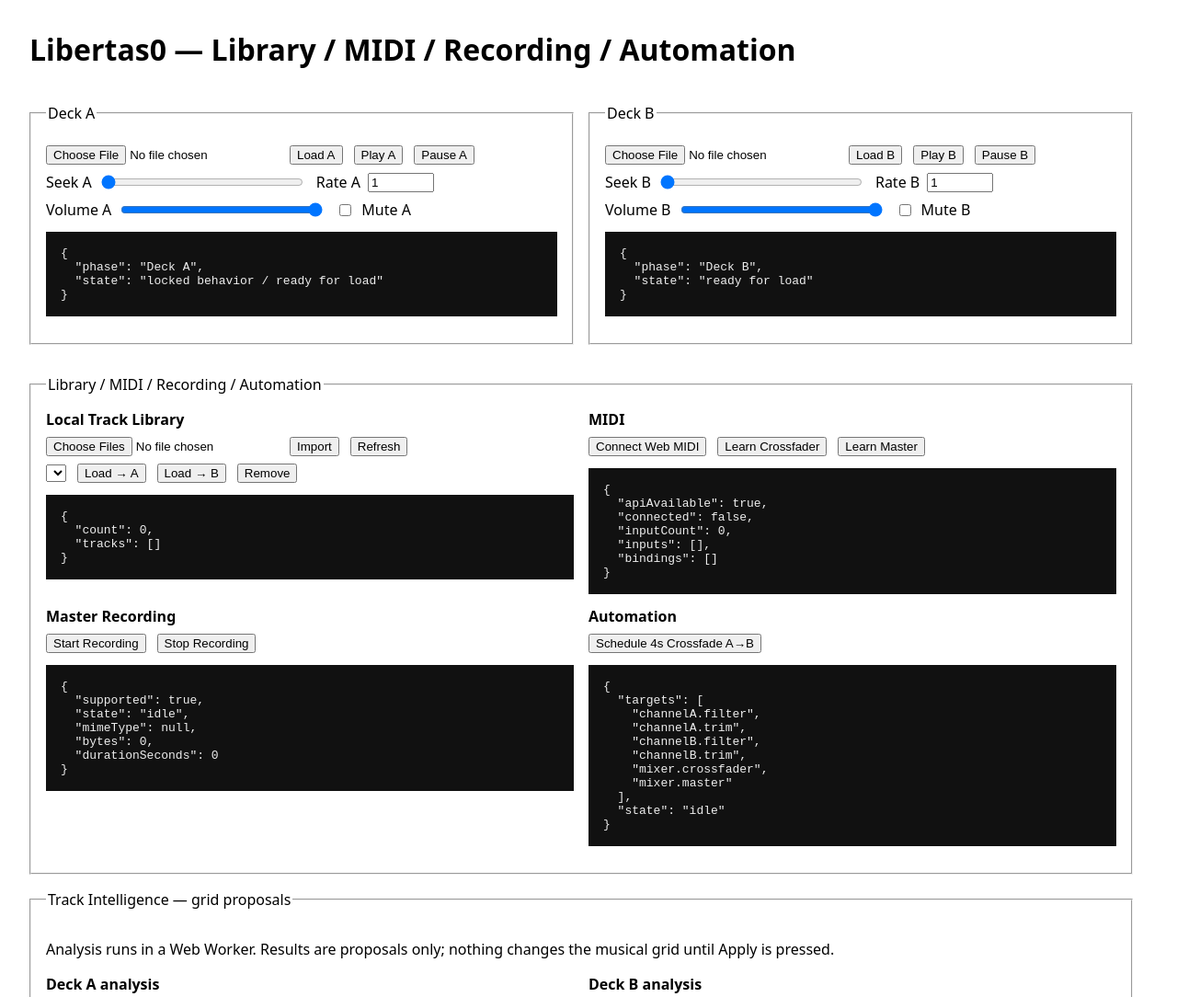
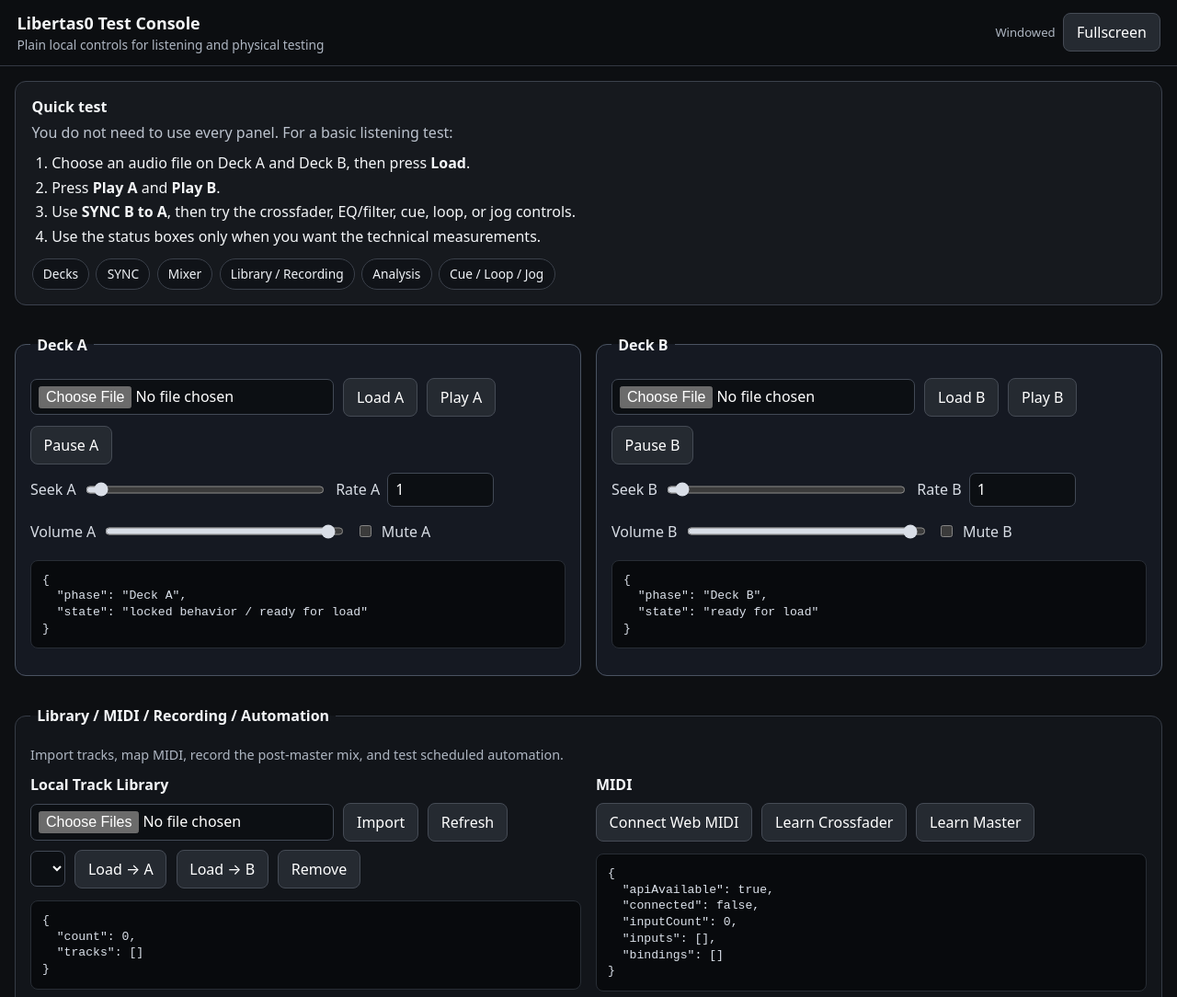
Before and after one commit to SouthPaw302/Libertas0, a website built with Vite: page index.html in a window 1280 px wide. Shown: the top 1084 px of the page at 92% size. Built offline with nearby package versions, Linux system fonts and the light colour scheme.

Commit message:
ui: promote simpler Libertas0 test console

```diff
--- a/index.html
+++ b/index.html
@@ -3,24 +3,117 @@
 <head>
   <meta charset="UTF-8" />
   <meta name="viewport" content="width=device-width, initial-scale=1.0" />
-  <title>Libertas0 — Library / MIDI / Recording / Automation</title>
+  <title>Libertas0 Test Console</title>
   <style>
-    body { font-family: system-ui, sans-serif; margin: 2rem; max-width: 1200px; }
+    :root { color-scheme: dark; font-family: system-ui, -apple-system, BlinkMacSystemFont, "Segoe UI", sans-serif; }
+    * { box-sizing: border-box; }
+    html { scroll-behavior: smooth; }
+    body { margin: 0; background: #0d0f12; color: #f4f6f8; }
+    button, input, select, a { font: inherit; }
+    button {
+      min-height: 42px; padding: .55rem .85rem; border-radius: 8px;
+      border: 1px solid #454b55; background: #252a31; color: #fff; cursor: pointer;
+    }
+    button:hover { background: #343a44; }
+    button:focus-visible, input:focus-visible, select:focus-visible, a:focus-visible {
+      outline: 3px solid #8ea7cf; outline-offset: 2px;
+    }
+    .topbar {
+      position: sticky; top: 0; z-index: 20; display: flex; justify-content: space-between;
+      align-items: center; gap: 1rem; padding: .8rem 1.15rem;
+      background: rgba(13,15,18,.96); border-bottom: 1px solid #333842; backdrop-filter: blur(10px);
+    }
+    .brand h1 { margin: 0; font-size: 1.12rem; }
+    .brand p { margin: .15rem 0 0; color: #aeb6c2; font-size: .86rem; }
+    .top-actions { display: flex; gap: .55rem; align-items: center; flex-wrap: wrap; justify-content: flex-end; }
+    #fullscreen-state { color: #aeb6c2; font-size: .82rem; }
+    main { width: min(1380px, calc(100% - 2rem)); margin: 1rem auto 4rem; }
+    .quick-start {
+      margin-bottom: 1rem; padding: 1rem 1.1rem; border: 1px solid #3b414c;
+      background: #16191e; border-radius: 12px;
+    }
+    .quick-start h2 { margin: 0 0 .4rem; font-size: 1rem; }
+    .quick-start p { margin: .3rem 0; color: #bcc3ce; }
+    .steps { margin: .65rem 0 .8rem; padding-left: 1.35rem; }
+    .steps li { margin: .3rem 0; }
+    .jumpbar { display: flex; flex-wrap: wrap; gap: .45rem; }
+    .jumpbar a {
+      color: #f0f3f7; text-decoration: none; border: 1px solid #3a404a;
+      border-radius: 999px; padding: .4rem .7rem; background: #101318; font-size: .86rem;
+    }
     .decks { display: grid; grid-template-columns: repeat(2, minmax(0, 1fr)); gap: 1rem; }
-    fieldset { margin: 1rem 0; padding: 1rem; min-width: 0; }
-    .row { display: flex; gap: .75rem; align-items: center; flex-wrap: wrap; margin: .5rem 0; }
-    label { display: flex; gap: .5rem; align-items: center; }
-    input[type="range"] { width: 220px; }
-    pre { white-space: pre-wrap; overflow-wrap: anywhere; background: #111; color: #eee; padding: 1rem; max-height: 320px; overflow: auto; }
-    @media (max-width: 800px) { .decks { grid-template-columns: 1fr; } }
+    fieldset {
+      margin: 1rem 0; padding: 1rem; min-width: 0; border: 1px solid #353b45;
+      border-radius: 12px; background: #12151a;
+    }
+    fieldset.deck-card { border-color: #4a5361; background: #151922; }
+    legend { padding: 0 .45rem; font-weight: 750; }
+    .section-note { color: #aeb6c2; font-size: .9rem; margin: .35rem 0 .75rem; }
+    .row { display: flex; gap: .65rem; align-items: center; flex-wrap: wrap; margin: .55rem 0; }
+    label { display: flex; gap: .5rem; align-items: center; color: #d8dde5; }
+    input, select {
+      color: #fff; background: #0c0f13; border: 1px solid #424955; border-radius: 7px; padding: .42rem .5rem;
+    }
+    input[type="file"] { max-width: 100%; }
+    input[type="range"] { width: min(260px, 52vw); accent-color: #d9dee7; }
+    audio { width: min(520px, 100%); margin-top: .5rem; }
+    pre {
+      white-space: pre-wrap; overflow-wrap: anywhere; background: #080a0d; color: #dce2eb;
+      border: 1px solid #282d35; border-radius: 8px; padding: .75rem; max-height: 260px; overflow: auto;
+      font-size: .82rem; line-height: 1.35;
+    }
+    hr { border: 0; border-top: 1px solid #303640; margin: 1rem 0; }
+    details {
+      margin: 1rem 0; border: 1px solid #343a45; border-radius: 10px; padding: .8rem 1rem; background: #101318;
+    }
+    summary { cursor: pointer; font-weight: 700; }
+    @media (max-width: 850px) {
+      .decks { grid-template-columns: 1fr; }
+      .topbar { align-items: flex-start; }
+      main { width: min(100% - 1rem, 1380px); }
+    }
+    @media (max-width: 560px) {
+      .topbar { position: static; flex-direction: column; }
+      .top-actions { width: 100%; justify-content: stretch; }
+      .top-actions button { flex: 1; }
+      .row > button { flex: 1 1 auto; }
+      input[type="range"] { width: 100%; }
+    }
   </style>
 </head>
 <body>
+  <header class="topbar">
+    <div class="brand">
+      <h1>Libertas0 Test Console</h1>
+      <p>Plain local controls for listening and physical testing</p>
+    </div>
+    <div class="top-actions">
+      <span id="fullscreen-state">Windowed</span>
+      <button id="fullscreen-toggle" type="button">Fullscreen</button>
+    </div>
+  </header>
   <main>
-    <h1>Libertas0 — Library / MIDI / Recording / Automation</h1>
+    <section class="quick-start" aria-label="Quick start">
+      <h2>Quick test</h2>
+      <p>You do not need to use every panel. For a basic listening test:</p>
+      <ol class="steps">
+        <li>Choose an audio file on Deck A and Deck B, then press <strong>Load</strong>.</li>
+        <li>Press <strong>Play A</strong> and <strong>Play B</strong>.</li>
+        <li>Use <strong>SYNC B to A</strong>, then try the crossfader, EQ/filter, cue, loop, or jog controls.</li>
+        <li>Use the status boxes only when you want the technical measurements.</li>
+      </ol>
+      <nav class="jumpbar" aria-label="Jump to test area">
+        <a href="#decks">Decks</a>
+        <a href="#sync-panel">SYNC</a>
+        <a href="#mixer-panel">Mixer</a>
+        <a href="#recording-panel">Library / Recording</a>
+        <a href="#intelligence-panel">Analysis</a>
+        <a href="#transport-panel">Cue / Loop / Jog</a>
+      </nav>
+    </section>
 
-    <div class="decks">
-      <fieldset>
+    <div class="decks" id="decks">
+      <fieldset class="deck-card">
         <legend>Deck A</legend>
         <div class="row">
           <input id="deck-a-file" type="file" accept="audio/*" />
@@ -39,7 +132,7 @@
         <pre id="deck-a-status">Deck A ready</pre>
       </fieldset>
 
-      <fieldset>
+      <fieldset class="deck-card">
         <legend>Deck B</legend>
         <div class="row">
           <input id="deck-b-file" type="file" accept="audio/*" />
@@ -59,8 +152,9 @@
       </fieldset>
     </div>
 
-    <fieldset>
+    <fieldset id="recording-panel">
       <legend>Library / MIDI / Recording / Automation</legend>
+      <p class="section-note">Import tracks, map MIDI, record the post-master mix, and test scheduled automation.</p>
       <div class="decks">
         <div>
           <strong>Local Track Library</strong>
@@ -108,7 +202,7 @@
       </div>
     </fieldset>
 
-    <fieldset>
+    <fieldset id="intelligence-panel">
       <legend>Track Intelligence — grid proposals</legend>
       <p>Analysis runs in a Web Worker. Results are proposals only; nothing changes the musical grid until Apply is pressed.</p>
       <div class="decks">
@@ -160,8 +254,9 @@
       </div>
     </fieldset>
 
-    <fieldset>
-      <legend>Performance Transport — Deck A proof surface</legend>
+    <fieldset id="transport-panel">
+      <legend>Cue / Hot Cue / Loop / Jog</legend>
+      <p class="section-note">Performance controls for physically testing the proven transport path.</p>
       <div class="row">
         <button id="perf-a-set-cue" type="button">Set Cue</button>
         <button id="perf-a-cue" type="button">Cue Return</button>
@@ -193,7 +288,7 @@
       <pre id="perf-b-status">Deck B performance transport ready</pre>
     </fieldset>
 
-    <fieldset>
+    <fieldset id="sync-panel">
       <legend>SYNC — phase lock</legend>
       <div class="row">
         <button id="sync-a-to-b" type="button">SYNC B to A</button>
@@ -205,7 +300,7 @@
       <pre id="sync-status">SYNC disabled</pre>
     </fieldset>
 
-    <fieldset>
+    <fieldset id="mixer-panel">
       <legend>Mixer / DSP</legend>
       <div class="decks">
         <div>
```
